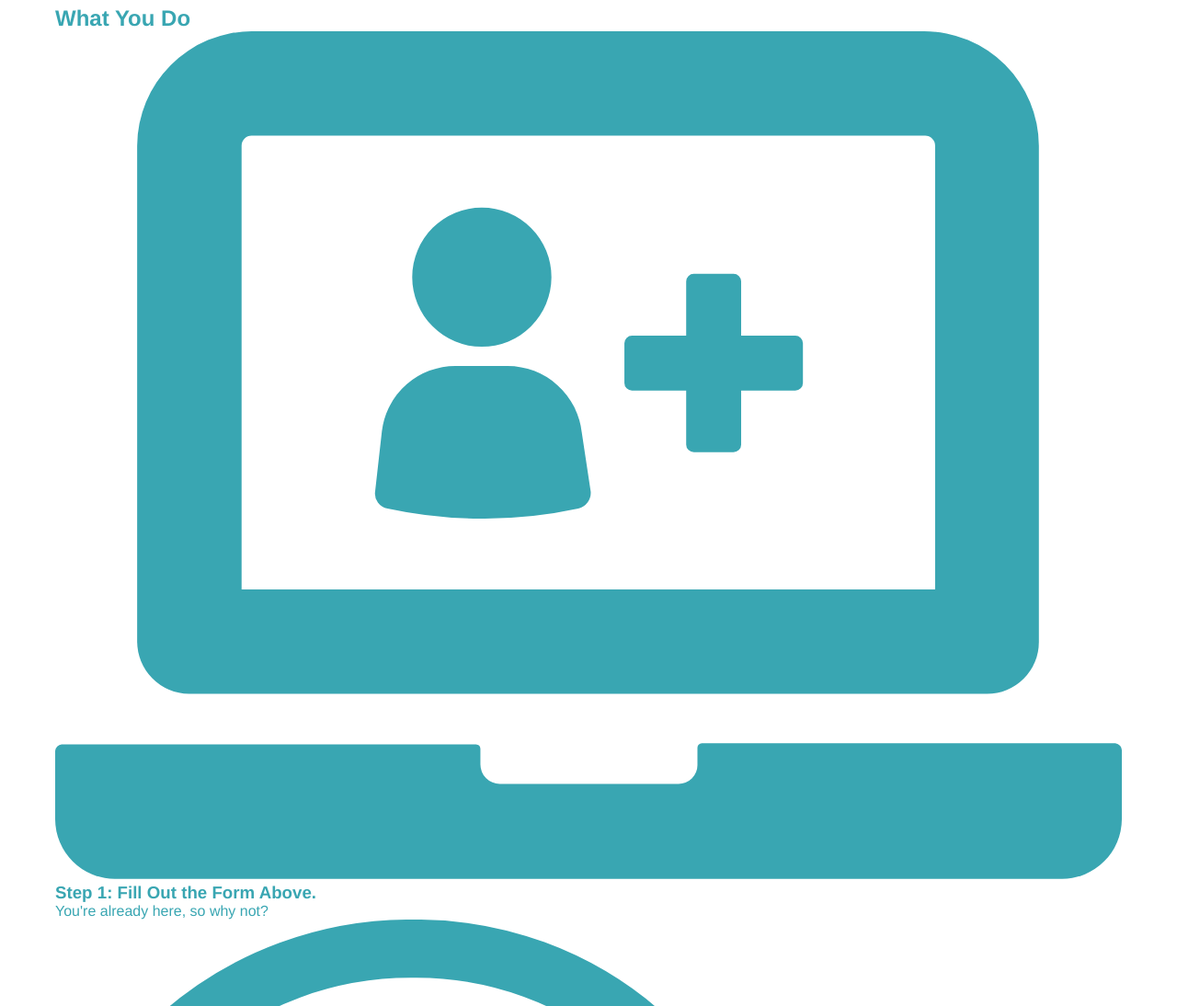
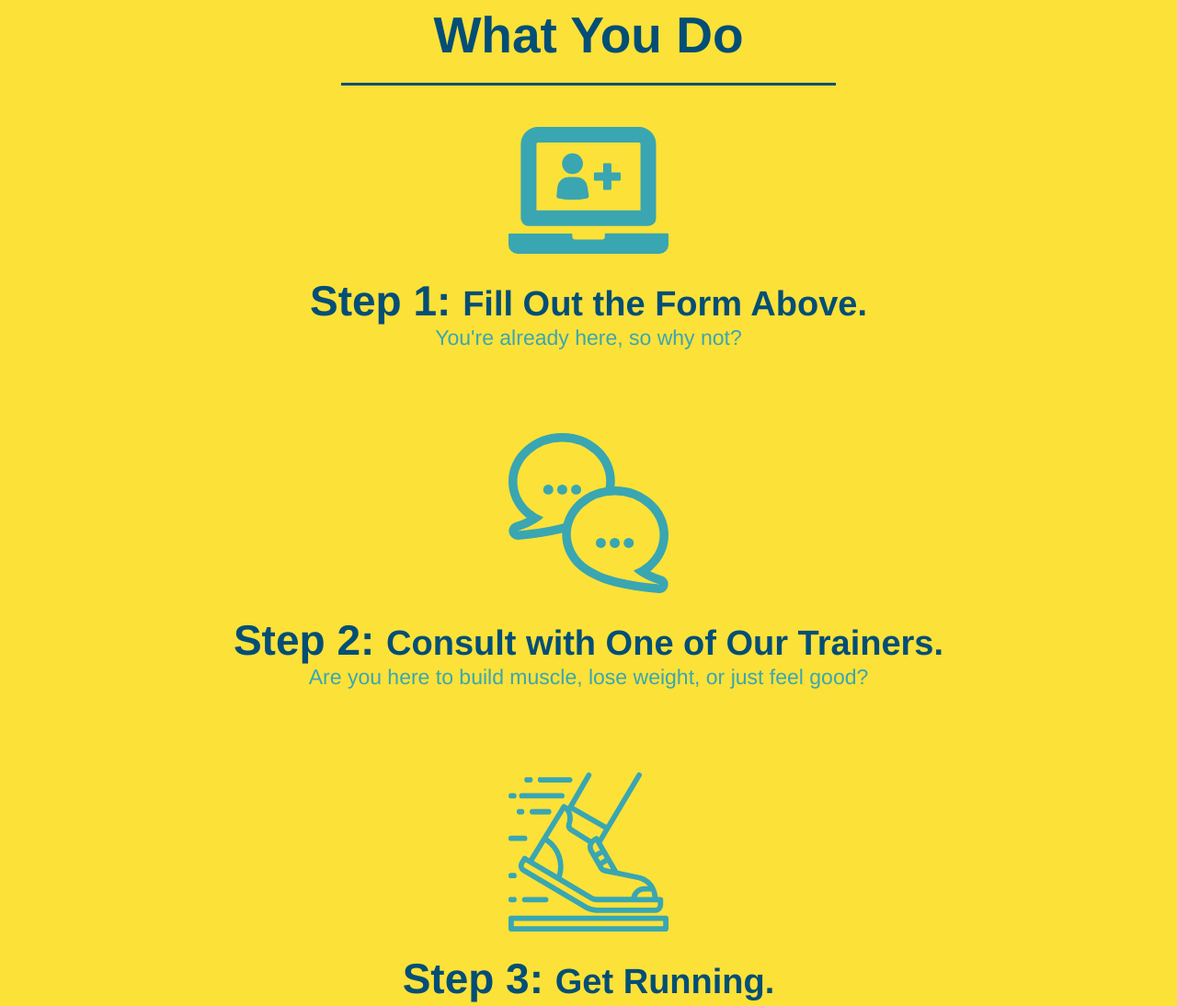
Before and after one commit to c0dingn3wby/run-buddy, a plain HTML site: page index.html in a window 1280 px wide. Shown: the part 1080-2174 px from the top of the page at 92% size. Drawn offline with Linux system fonts and the light colour scheme.

Commit message:
style what you do secton 1.4.6

```diff
--- a/assets/css/style.css
+++ b/assets/css/style.css
@@ -127,7 +127,7 @@ section {
     text-align: center;
 }
 
-.intro h2 {
+/* .intro h2 {
     font-size: 55px;
     color: #024e76;
     margin-bottom: 35px;
@@ -135,7 +135,7 @@ section {
     border-bottom: 3px solid;
     border-color: #fce138;
     display: inline-block;
-}
+} */
 
 .intro p {
     line-height: 1.7;
@@ -144,3 +144,58 @@ section {
     font-size: 20px;
     margin: 0 auto;
 }
+
+.steps {
+    text-align: center;
+    background: #fce138;
+}
+
+.steps div {
+    margin-bottom: 80px;
+}
+
+.steps img {
+    width: 15%;
+    margin: 10px 0;
+}
+
+.steps h3 {
+    color: #024e76;
+    font-size: 46px;
+    margin-top: 10px;
+}
+
+.steps p {
+    color: #39a6b2;
+    font-size: 23px;
+}
+
+.steps span {
+    font-size: 38px;
+}
+
+/* .steps h2 {
+    font-size: 55px;
+    color: #024e76;
+    margin-bottom: 35px;
+    padding: 0 100px 20px 100px;
+    border-bottom: 3px solid;
+    border-color: #39a6b2;
+} */
+
+.section-title {
+    font-size: 55px;
+    color: #024e76;
+    margin-bottom: 35px;
+    padding: 0 100px 20px 100px;
+    display: inline-block;
+    border-bottom: 3px solid;
+}
+
+.primary-border {
+    border-color: #fce138;
+}
+
+.section-border {
+    border-color: #39a6b2;
+}
--- a/index.html
+++ b/index.html
@@ -67,36 +67,36 @@
 
     <!--"what we do" section -->
     <section id="what-we-do" class="intro">
-        <h2>What We Do</h2>
+        <h2 class="section-title primary-border">What We Do</h2>
         <p>
             Lorem ipsum dolor sit amet consectetur adipisicing elit. Illum, modi. Error optio laborum ipsa cupiditate dolorem, est placeat. Nulla ullam veritatis vero excepturi, cupiditate eligendi! Reiciendis, pariatur illo! Praesentium, nam?
         </p>
     </section>
 
     <!-- "what you do" section -->
-    <section id="what-you-do">
-        <h2>What You Do</h2>
+    <section id="what-you-do" class="steps">
+        <h2 class="section-title secondary-border">What You Do</h2>
         <div>
             <img src="./assets/images/step-1.svg" alt="" srcset="">
-            <h3>Step 1: Fill Out the Form Above.</h3>
+            <h3>Step 1: <span>Fill Out the Form Above.</span></h3>
                 <p>You're already here, so why not?</p>
         </div>
 
         <div>
             <img src="./assets/images/step-2.svg" alt="" srcset="">
-            <h3>Step 2: Consult with One of Our Trainers.</h3>
+            <h3>Step 2: <span>Consult with One of Our Trainers.</span></h3>
             <p>Are you here to build muscle, lose weight, or just feel good?</p>
         </div>
 
         <div>
             <img src="./assets/images/step-3.svg" alt="" srcset="">
-            <h3>Step 3: Get Running.</h3>
+            <h3>Step 3: <span>Get Running.</span></h3>
             <p>Hit the ground running (literally) once your trainer lays out your plan.</p>
         </div>
 
         <div>
             <img src="./assets/images/step-4.svg" alt="" srcset="">
-            <h3>Step 4: See Results.</h3>
+            <h3>Step 4: <span>See Results.</span></h3>
             <p>Bi-weekly checkins with your trainer will keep you focused.</p>
         </div>
     </section>
```
